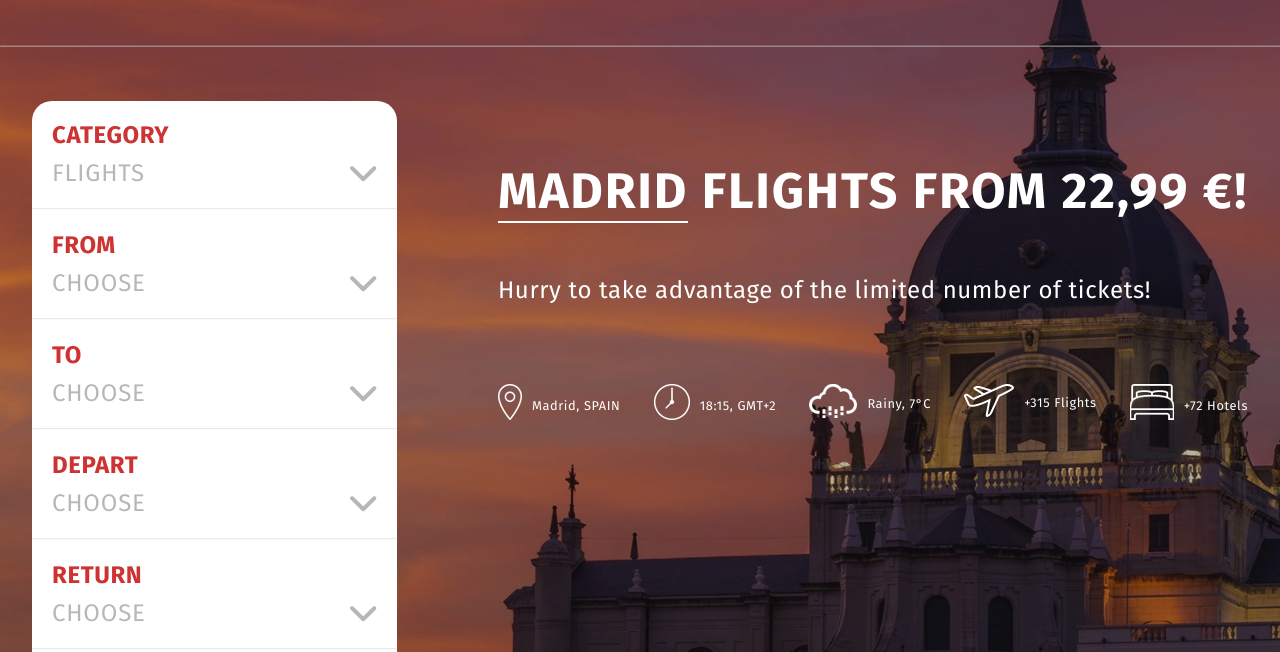
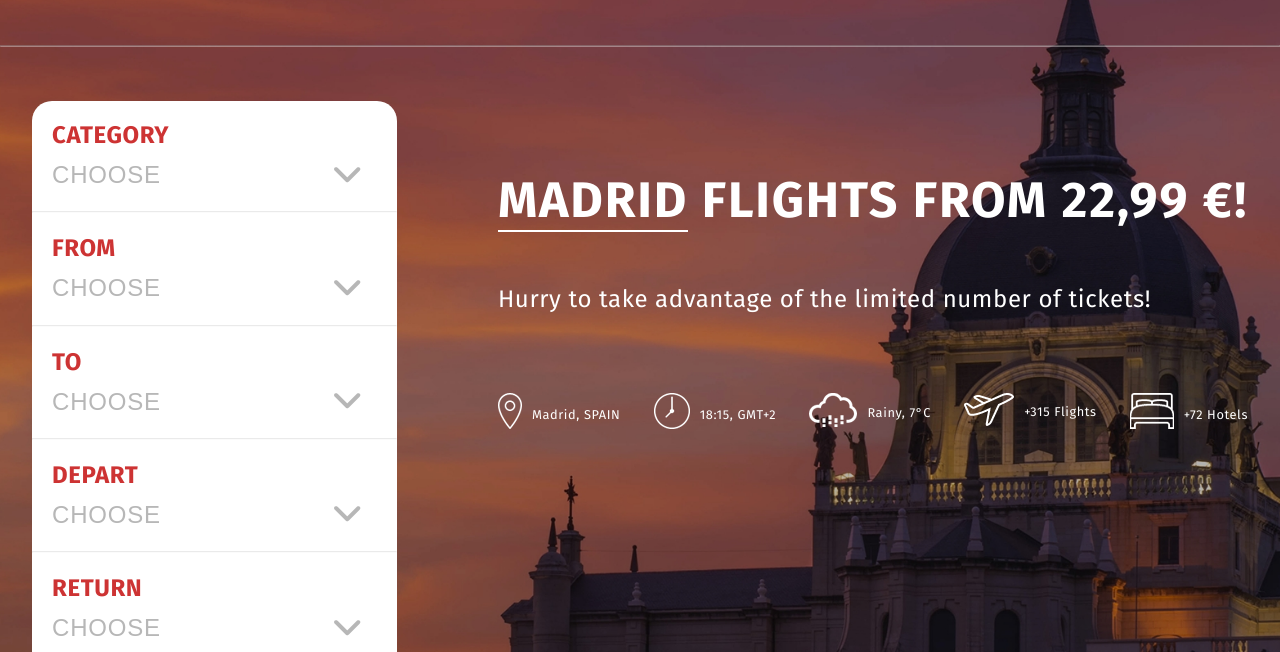
Before and after one commit to Necritto/get2_agency, a website built with webpack: page src/index.html in a window 1280 px wide. Shown: the part 148-800 px from the top of the page. Built offline with nearby package versions, Linux system fonts and the light colour scheme.

Commit message:
Feature: redesigned searchBox [ref:no-ref]

```diff
--- a/src/assets/scss/modules/header.scss
+++ b/src/assets/scss/modules/header.scss
@@ -244,17 +244,25 @@
 }
 
 .searchBox__item-text {
-  @include font;
-  color: #b7b7b7;
-  font-weight: $mainFontWeight;
-  letter-spacing: 0.8px;
-}
+  select {
+    @include font;
+    color: #b7b7b7;
+    font-weight: $mainFontWeight;
+    letter-spacing: 0.8px;
+    display: block;
+    line-height: 1.3;
+    padding: 0 200px 0 0;
+    appearance: none;
+    background-color: #ffffff;
+    background-image: url('../img/Rounded_Rectangle_1.png');
+    background-repeat: no-repeat;
+    background-position: right 0 top 50%;
 
-.searchBox__item-arrow {
-  content: url(../img/Rounded_Rectangle_1.png);
-  width: 27px;
-  height: 16px;
-  margin-top: 45px;
+    &:focus {
+      color: #222;
+      outline: none;
+    }
+  }
 }
 
 .separator {
--- a/src/index.html
+++ b/src/index.html
@@ -75,49 +75,83 @@
           <div class="searchBox__item">
             <div class="searchBox__item-title">
               <h4 class="searchBox__item-subtitle">Category</h4>
-              <p class="searchBox__item-text">Flights</p>
+              <p class="searchBox__item-text">
+                <select name="category" id="category">
+                  <option value="choose" disabled selected>choose</option>
+                  <option value="flight">flight</option>
+                  <option value="hotel">hotel</option>
+                  <option value="car">car</option>
+                </select>
+              </p>
             </div>
-            <a href="#" class="searchBox__item-arrow"></a>
           </div>
           <hr class="separator">
           <div class="searchBox__item">
             <div class="searchBox__item-title">
               <h4 class="searchBox__item-subtitle">From</h4>
-              <p class="searchBox__item-text">Choose</p>
+              <p class="searchBox__item-text">
+                <select name="from" id="from">
+                  <option value="choose" disabled selected>choose</option>
+                  <option value="madrid">madrid</option>
+                  <option value="berlin">berlin</option>
+                  <option value="oslo">oslo</option>
+                </select>
+              </p>
             </div>
-            <a href="#" class="searchBox__item-arrow"></a>
           </div>
           <hr class="separator">
           <div class="searchBox__item">
             <div class="searchBox__item-title">
               <h4 class="searchBox__item-subtitle">To</h4>
-              <p class="searchBox__item-text">Choose</p>
+              <p class="searchBox__item-text">
+                <select name="to" id="to">
+                  <option value="choose" disabled selected>choose</option>
+                  <option value="madrid">madrid</option>
+                  <option value="berlin">berlin</option>
+                  <option value="oslo">oslo</option>
+                </select>
+              </p>
             </div>
-            <a href="#" class="searchBox__item-arrow"></a>
           </div>
           <hr class="separator">
           <div class="searchBox__item">
             <div class="searchBox__item-title">
               <h4 class="searchBox__item-subtitle">Depart</h4>
-              <p class="searchBox__item-text">Choose</p>
+              <p class="searchBox__item-text">
+                <select name="depart" id="depart">
+                  <option value="choose" disabled selected>choose</option>
+                  <option value="am">a.m</option>
+                  <option value="pm">p.m</option>
+                </select>
+              </p>
             </div>
-            <a href="#" class="searchBox__item-arrow"></a>
           </div>
           <hr class="separator">
           <div class="searchBox__item">
             <div class="searchBox__item-title">
               <h4 class="searchBox__item-subtitle">Return</h4>
-              <p class="searchBox__item-text">Choose</p>
+              <p class="searchBox__item-text">
+                <select name="ret" id="ret">
+                  <option value="choose" disabled selected>choose</option>
+                  <option value="am">a.m</option>
+                  <option value="pm">p.m</option>
+                </select>
+              </p>
             </div>
-            <a href="#" class="searchBox__item-arrow"></a>
           </div>
           <hr class="separator">
           <div class="searchBox__item">
             <div class="searchBox__item-title">
               <h4 class="searchBox__item-subtitle">Cabin & Travellers</h4>
-              <p class="searchBox__item-text">Choose</p>
+              <p class="searchBox__item-text">
+                <select name="cab" id="cab">
+                  <option value="choose" disabled selected>choose</option>
+                  <option value="one">1</option>
+                  <option value="two">2</option>
+                  <option value="more">3+</option>
+                </select>
+              </p>
             </div>
-            <a href="#" class="searchBox__item-arrow"></a>
           </div>
           <div class="searchBox__item">
             <button class="searchBox__item-search">Search!</button>
```
